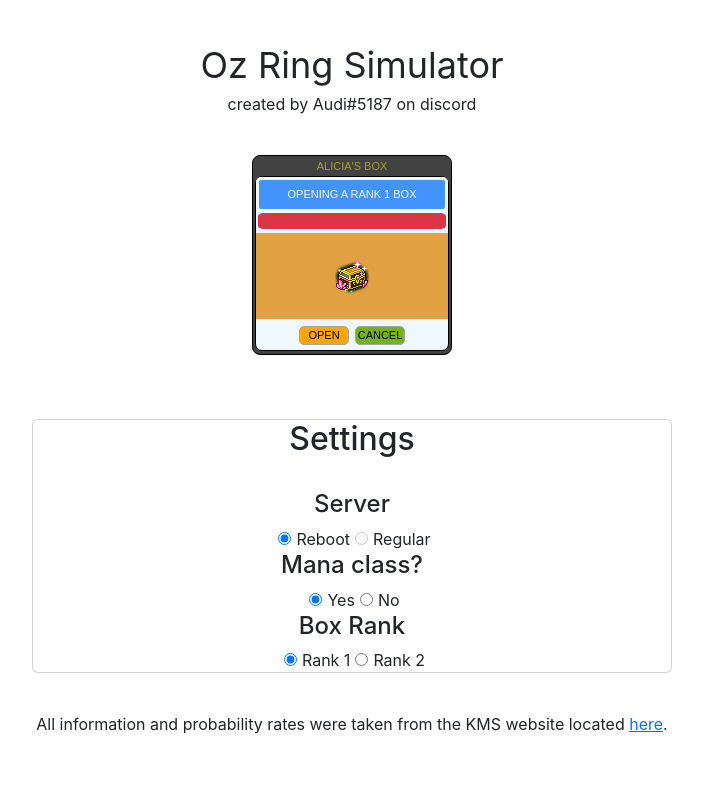
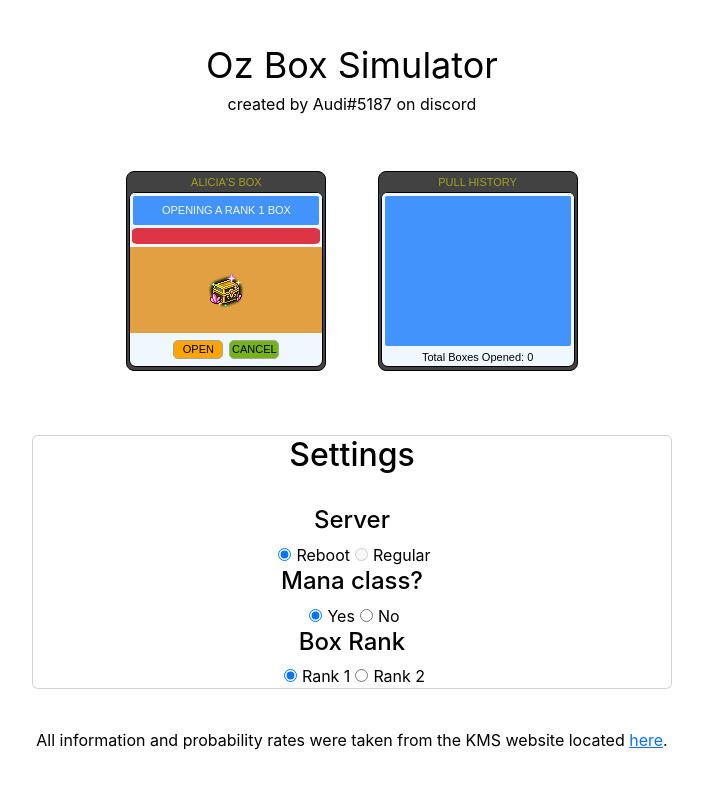
Before and after one commit to Ascix/oz-box-simulator, a React (Create React App) app: page / in a window 1280 px wide. Shown: the top 788 px of the page, without its empty margins (288-991 px from the left). Built offline with nearby package versions, Linux system fonts and the light colour scheme.

Commit message:
added pull history

```diff
--- a/src/App.css
+++ b/src/App.css
@@ -1,10 +1,18 @@
 .App {
   text-align: center;
+  color: black;
 }
 
 .title {
   font-size: 36px;
   margin-top: 3%
+}
+
+.ui {
+  display: flex;
+  flex-direction: row;
+  justify-items: center;
+  align-items: center;
 }
 
 .box-ui {
@@ -14,6 +22,7 @@
   height: 200px;
   margin: auto;
   margin-top: 3%;
+  margin-right: 2%;
   font-family: Arial, Helvetica, sans-serif;
   font-size: 11px;
   padding: 2px;
@@ -32,7 +41,7 @@
   margin-top: 2px;
 }
 
-.opening {
+.opening, .pulls {
   background-color: rgb(67, 147, 252);
   height: 20%;
   display: flex;
@@ -41,7 +50,6 @@
   border: 3px solid aliceblue;
   border-radius: 5px;
   color: aliceblue;
-  margin-bottom: 1px;
 }
 
 .progress-bar {
@@ -50,7 +58,7 @@
 }
 
 .item {
-  margin-top: 4px;
+  margin-top: 3px;
   background-color: rgba(224, 155, 51, 0.925);
   height: 50%;
   display: flex;
@@ -85,6 +93,29 @@
   text-align: center;
 }
 
+.history {
+  margin: auto;
+  border: 1px solid black;
+  border-radius: 8px;
+  width: 200px;
+  height: 200px;
+  margin: auto;
+  margin-top: 3%;
+  margin-left: 2%;
+  font-family: Arial, Helvetica, sans-serif;
+  font-size: 11px;
+  padding: 2px;
+  background-color: rgb(66, 66, 66);
+}
+
+.pulls {
+  height: 90%;
+  display: flex;
+  flex-direction: column;
+  justify-content: flex-start;
+  overflow-y: auto;
+}
+
 .form {
   margin-top: 5%;
 }
--- a/src/App.js
+++ b/src/App.js
@@ -1,6 +1,7 @@
-import { useState } from "react";
+import { useEffect, useState } from "react";
 import { Card, ProgressBar } from "react-bootstrap";
 import "./App.css";
+import HistoryScroll from "./components/HistoryScroll";
 import { Rank1 } from "./components/Rank1";
 import { Rank2 } from "./components/Rank2";
 
@@ -12,6 +13,7 @@ function App() {
   const [disabled, setDisabled] = useState(false);
   const [item, setItem] = useState("Rank1");
   const [rolled, setRolled] = useState(null);
+  const [history, setHistory] = useState([]);
 
   function GeneratePrize() {
     let totalChance = 0;
@@ -109,10 +111,6 @@ function App() {
     return level;
   }
 
-  // function OpenBox() {
-
-  // }
-
   let progress = 0;
   function Progress() {
     //4s
@@ -126,6 +124,10 @@ function App() {
       }
     }, 30);
   }
+
+  useEffect(() => {
+    setTimeout(HistoryScroll(), 1);
+  }, [history]);
 
   const handleOpen = () => {
     setLoading(null);
@@ -148,6 +150,7 @@ function App() {
     setTimeout(() => {
       setItem(reward?.replace(/ /g, ""));
       setText(reward + level);
+      setHistory([...history, reward + level]);
       setRolled(true);
     }, 3900);
   };
@@ -169,8 +172,9 @@ function App() {
 
   return (
     <div className="App">
-      <div className="title">Oz Ring Simulator</div>
+      <div className="title">Oz Box Simulator</div>
       <p>created by Audi#5187 on discord</p>
+      <div className="ui">
         <div className="box-ui">
           <div className="box-title">ALICIA'S BOX</div>
           <div className="box">
@@ -202,6 +206,20 @@ function App() {
                   </button>
                 </>
               )}
+            </div>
+          </div>
+        </div>
+        <div className="history">
+          <div className="box-title">PULL HISTORY</div>
+          <div className="box">
+            <div className="pulls" id="pulls">
+              {history.map((item, index) => {
+                return <div key={index}>{item}</div>;
+              })}
+            </div>
+            <div className="total">
+              Total Boxes Opened: {history.length}
+            </div>
           </div>
         </div>
       </div>
@@ -277,7 +295,14 @@ function App() {
         </form>
       </Card>
       <div className="info">
-        <p>All information and probability rates were taken from the KMS website located <a href="https://maplestory.nexon.com/Guide/OtherProbability/ringBox/aliciaRingBox">here</a>.</p>
+        <p>
+          All information and probability rates were taken from the KMS website
+          located{" "}
+          <a href="https://maplestory.nexon.com/Guide/OtherProbability/ringBox/aliciaRingBox">
+            here
+          </a>
+          .
+        </p>
       </div>
     </div>
   );
--- /dev/null
+++ b/src/components/HistoryScroll.js
@@ -0,0 +1,6 @@
+function HistoryScroll(){
+    let element = document.getElementsByClassName("pulls");
+    element.scrollTop = element?.scrollHeight
+}
+
+export default HistoryScroll
```
Also changed, not shown: src/components/ProgressBar.js (deleted, +0 -13 lines). Lines whose indentation alone changed are shown as unchanged.
